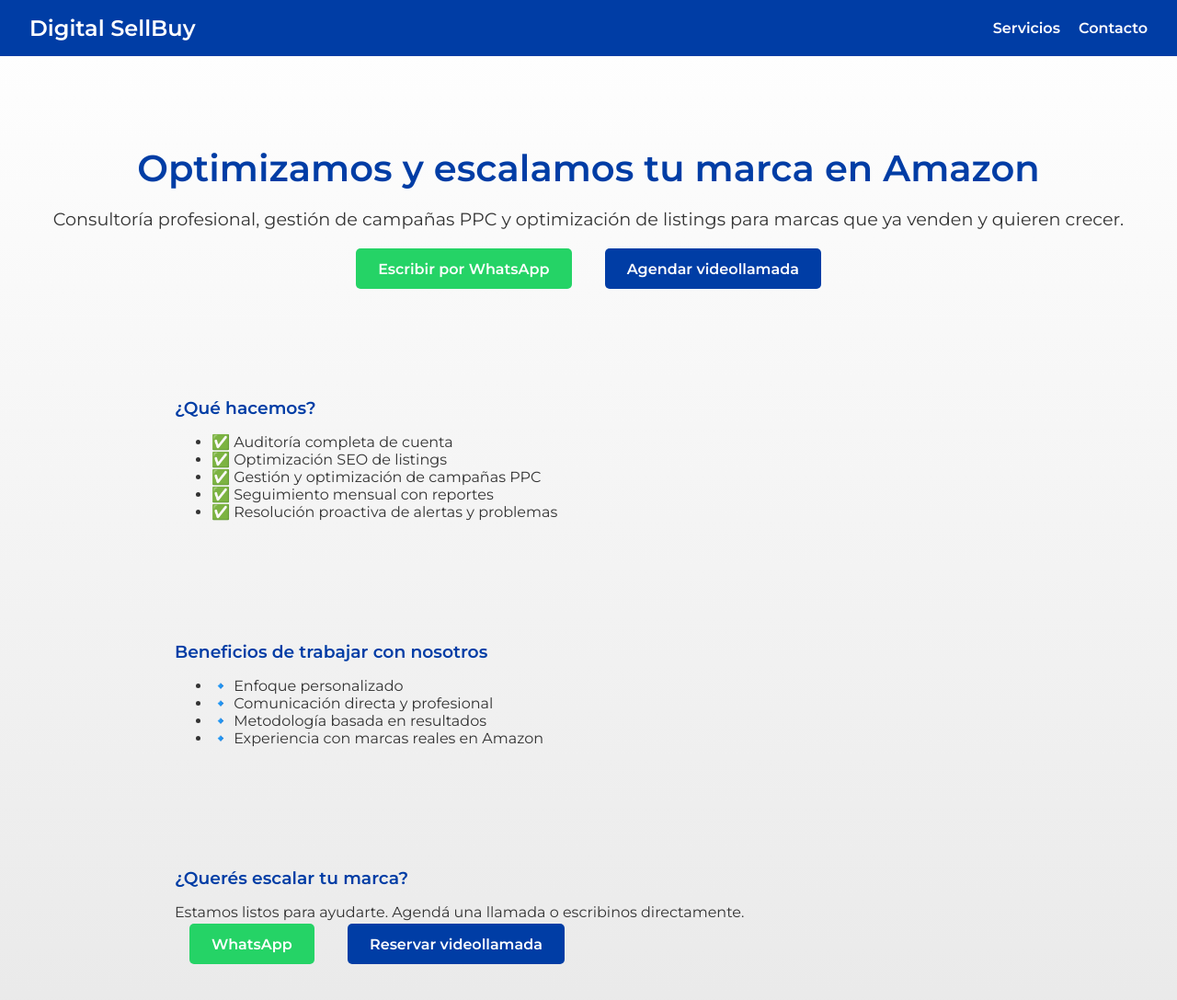
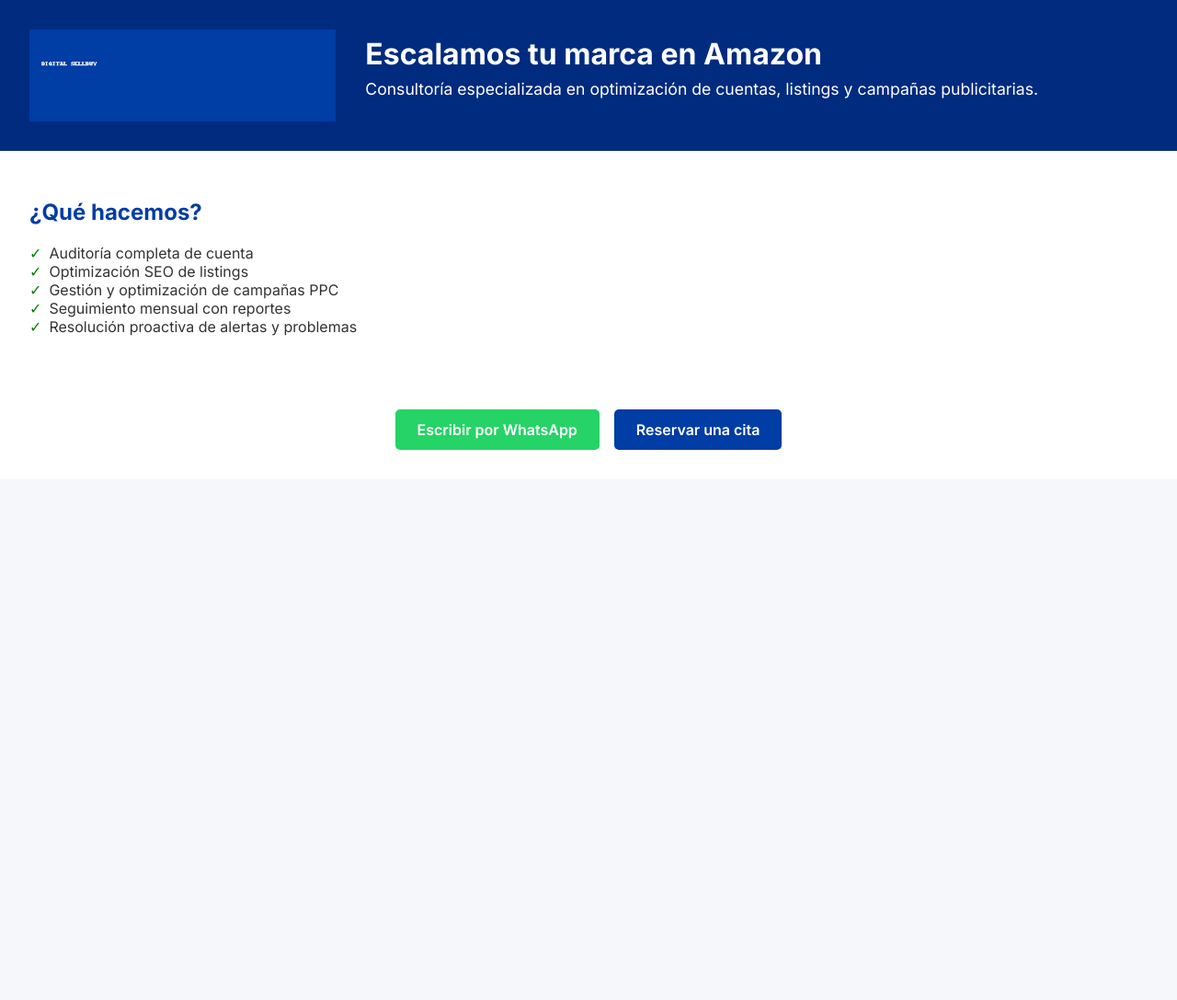
Before and after one commit to digitalsellbuy/landing-digitalsellbuy, a plain HTML site: page index.html in a window 1280 px wide. Shown: the top 1087 px of the page at 92% size. After the commit the page ends 800 px from the top, so only its background shows below. Drawn offline with Linux system fonts and the light colour scheme.

Commit message:
Subida final landing Digital SellBuy lista para publicar

```diff
--- a/index.html
+++ b/index.html
@@ -1,133 +1,36 @@
+
 <!DOCTYPE html>
 <html lang="es">
 <head>
-  <meta charset="UTF-8" />
-  <meta name="viewport" content="width=device-width, initial-scale=1.0"/>
-  <title>Digital SellBuy | Agencia Amazon</title>
-  <link href="https://fonts.googleapis.com/css2?family=Montserrat:wght@400;600&display=swap" rel="stylesheet">
-  <style>
-    body {
-      margin: 0;
-      font-family: 'Montserrat', sans-serif;
-      background: linear-gradient(to bottom, #ffffff, #e8e8e8);
-      color: #333;
-    }
-    header {
-      background-color: #003DA5;
-      padding: 1rem 2rem;
-      color: white;
-      display: flex;
-      justify-content: space-between;
-      align-items: center;
-    }
-    header h1 {
-      margin: 0;
-      font-size: 1.5rem;
-    }
-    nav a {
-      color: white;
-      margin-left: 1rem;
-      text-decoration: none;
-      font-weight: 600;
-    }
-    .hero {
-      padding: 4rem 2rem;
-      text-align: center;
-    }
-    .hero h2 {
-      font-size: 2.5rem;
-      color: #003DA5;
-      margin-bottom: 1rem;
-    }
-    .hero p {
-      font-size: 1.2rem;
-      margin-bottom: 2rem;
-    }
-    .cta-buttons a {
-      margin: 0 1rem;
-      padding: 0.8rem 1.5rem;
-      border-radius: 5px;
-      text-decoration: none;
-      font-weight: bold;
-    }
-    .whatsapp {
-      background-color: #25D366;
-      color: white;
-    }
-    .calendly {
-      background-color: #003DA5;
-      color: white;
-    }
-    section {
-      padding: 3rem 2rem;
-      max-width: 900px;
-      margin: auto;
-    }
-    h3 {
-      color: #003DA5;
-      margin-bottom: 1rem;
-    }
-    footer {
-      background-color: #003DA5;
-      color: white;
-      text-align: center;
-      padding: 1rem;
-      margin-top: 3rem;
-    }
-  </style>
+    <meta charset="UTF-8">
+    <meta name="viewport" content="width=device-width, initial-scale=1.0">
+    <title>Digital SellBuy</title>
+    <link href="https://fonts.googleapis.com/css2?family=Inter:wght@400;600;700&display=swap" rel="stylesheet">
+    <link rel="stylesheet" href="styles.css">
 </head>
 <body>
-
     <header>
-  <h1>Digital SellBuy</h1>
-  <nav>
-    <a href="#servicios">Servicios</a>
-    <a href="#contacto">Contacto</a>
-  </nav>
+        <img src="logo.png" alt="Digital SellBuy Logo" class="logo">
+        <div class="intro-text">
+            <h1>Escalamos tu marca en Amazon</h1>
+            <p>Consultoría especializada en optimización de cuentas, listings y campañas publicitarias.</p>
+        </div>
     </header>
-
-<div class="hero">
-  <h2>Optimizamos y escalamos tu marca en Amazon</h2>
-  <p>Consultoría profesional, gestión de campañas PPC y optimización de listings para marcas que ya venden y quieren crecer.</p>
-  <div class="cta-buttons">
-    <a href="https://wa.me/549XXXXXXXXXX" target="_blank" class="whatsapp">Escribir por WhatsApp</a>
-    <a href="https://calendly.com/tunombre" target="_blank" class="calendly">Agendar videollamada</a>
-  </div>
-</div>
-
-<section id="servicios">
-  <h3>¿Qué hacemos?</h3>
+    <main>
+        <section class="servicios">
+            <h2>¿Qué hacemos?</h2>
             <ul>
-    <li>✅ Auditoría completa de cuenta</li>
-    <li>✅ Optimización SEO de listings</li>
-    <li>✅ Gestión y optimización de campañas PPC</li>
-    <li>✅ Seguimiento mensual con reportes</li>
-    <li>✅ Resolución proactiva de alertas y problemas</li>
+                <li>Auditoría completa de cuenta</li>
+                <li>Optimización SEO de listings</li>
+                <li>Gestión y optimización de campañas PPC</li>
+                <li>Seguimiento mensual con reportes</li>
+                <li>Resolución proactiva de alertas y problemas</li>
             </ul>
         </section>
-
-<section>
-  <h3>Beneficios de trabajar con nosotros</h3>
-  <ul>
-    <li>🔹 Enfoque personalizado</li>
-    <li>🔹 Comunicación directa y profesional</li>
-    <li>🔹 Metodología basada en resultados</li>
-    <li>🔹 Experiencia con marcas reales en Amazon</li>
-  </ul>
-</section>
-
-<section id="contacto">
-  <h3>¿Querés escalar tu marca?</h3>
-  <p>Estamos listos para ayudarte. Agendá una llamada o escribinos directamente.</p>
-  <div class="cta-buttons">
-    <a href="https://wa.me/549XXXXXXXXXX" target="_blank" class="whatsapp">WhatsApp</a>
-    <a href="https://calendly.com/tunombre" target="_blank" class="calendly">Reservar videollamada</a>
+        <div class="call-to-action">
+            <a href="https://wa.me/541158289417" class="btn whatsapp">Escribir por WhatsApp</a>
+            <a href="https://calendly.com/amzon-ventas-us/30min" class="btn calendly">Reservar una cita</a>
         </div>
-</section>
-
-<footer>
-  &copy; 2025 Digital SellBuy. Todos los derechos reservados.
-</footer>
-
+    </main>
 </body>
 </html>
--- /dev/null
+++ b/styles.css
@@ -0,0 +1,65 @@
+
+body {
+    font-family: 'Inter', sans-serif;
+    margin: 0;
+    padding: 0;
+    background: #F6F7FA;
+    color: #333;
+}
+header {
+    background-color: #002B7F;
+    color: white;
+    padding: 2rem;
+    display: flex;
+    align-items: center;
+    gap: 2rem;
+}
+.logo {
+    max-height: 100px;
+}
+.intro-text h1 {
+    font-size: 2rem;
+    margin: 0;
+}
+.intro-text p {
+    margin-top: 0.5rem;
+    font-size: 1.1rem;
+}
+.servicios {
+    padding: 2rem;
+    background: white;
+}
+.servicios h2 {
+    color: #003DA5;
+}
+.servicios ul {
+    list-style: none;
+    padding: 0;
+}
+.servicios ul li::before {
+    content: '✓';
+    color: green;
+    margin-right: 0.5rem;
+}
+.call-to-action {
+    display: flex;
+    justify-content: center;
+    gap: 1rem;
+    padding: 2rem;
+    background: white;
+}
+.btn {
+    text-decoration: none;
+    padding: 0.75rem 1.5rem;
+    font-weight: 600;
+    border-radius: 5px;
+    font-size: 1rem;
+}
+.btn.whatsapp {
+    background: #25D366;
+    color: white;
+}
+.btn.calendly {
+    background: #003DA5;
+    color: white;
+}
```
Also changed, not shown: logo.png (added). Lines whose indentation alone changed are shown as unchanged.
